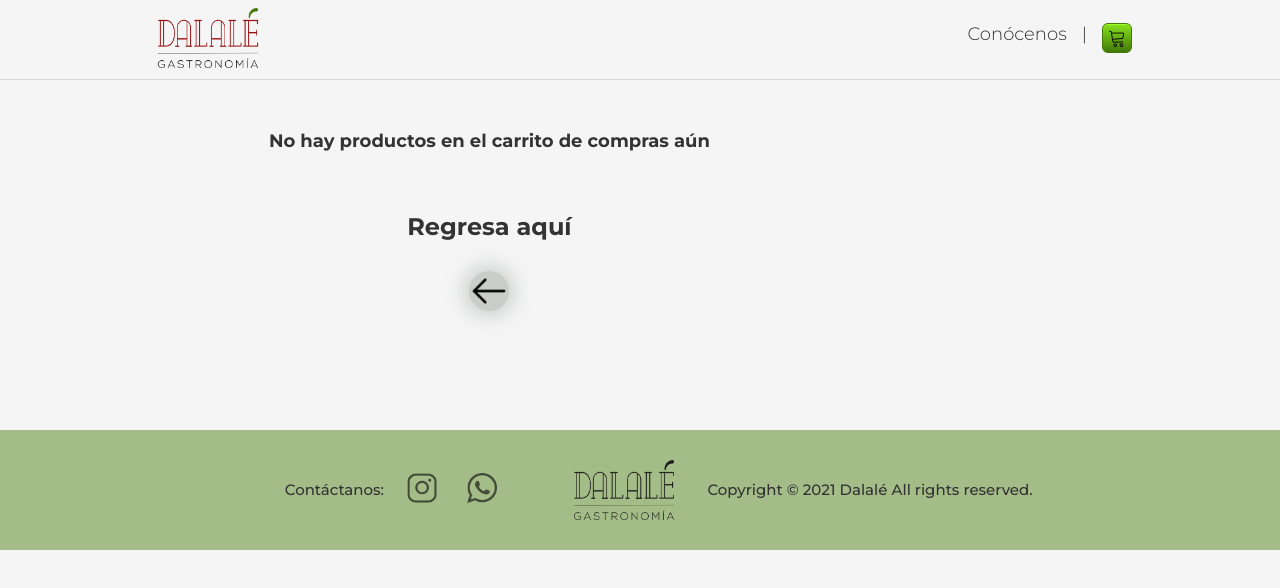
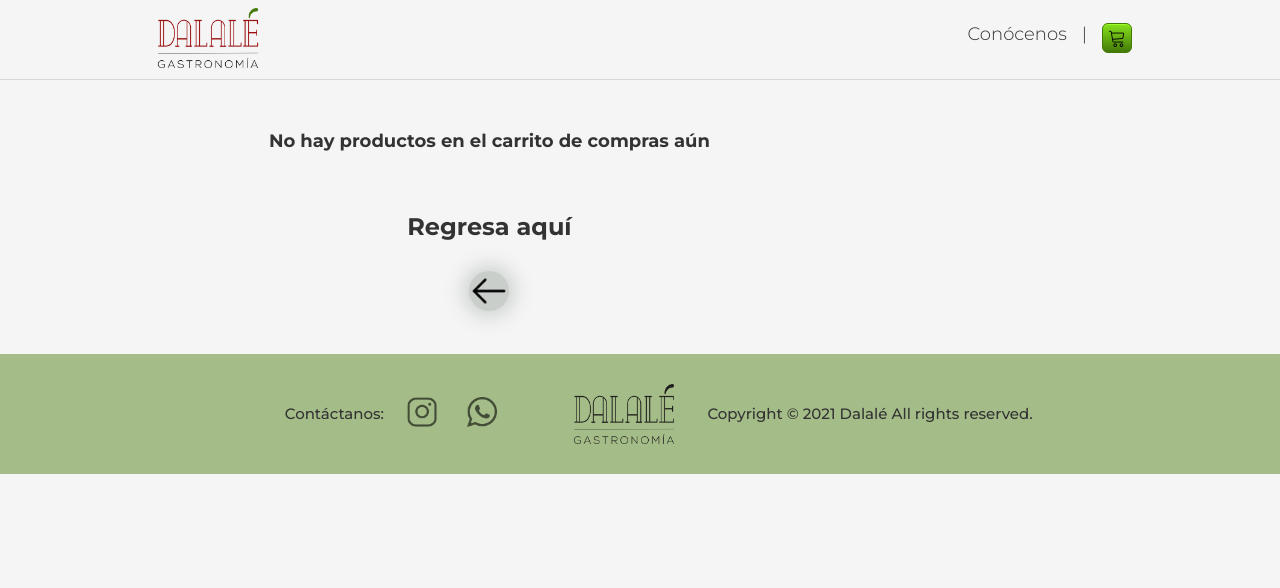
Before and after one commit to danielvaldivv/dalale-website, a React app: page /checkout in a window 1280 px wide. Shown: the top 588 px of the page. Built offline with nearby package versions, Linux system fonts and the light colour scheme.

Commit message:
[Bug] Checkout bug

```diff
--- a/src/containers/Checkout/Checkout.scss
+++ b/src/containers/Checkout/Checkout.scss
@@ -1,7 +1,7 @@
 .Checkout {
   max-width: 1024px;
   margin: 0 auto;
-  height:50vh;
+  height:auto;
   grid-template-columns: 5fr 2fr;
   grid-gap: 2rem;
   grid-row-gap: 1.5em;
```
